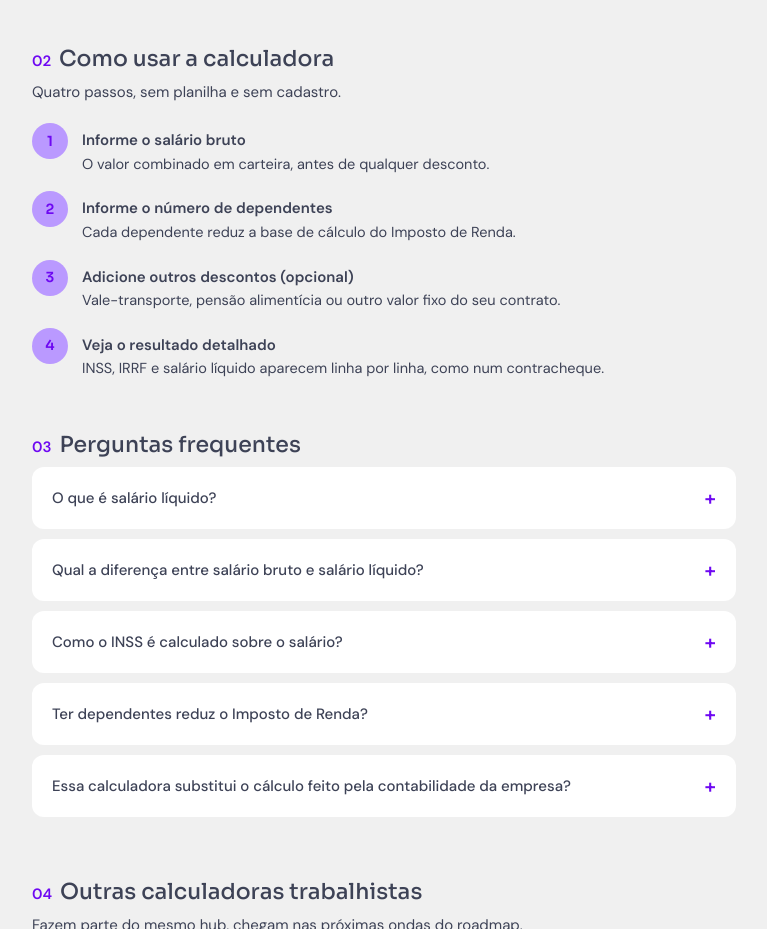
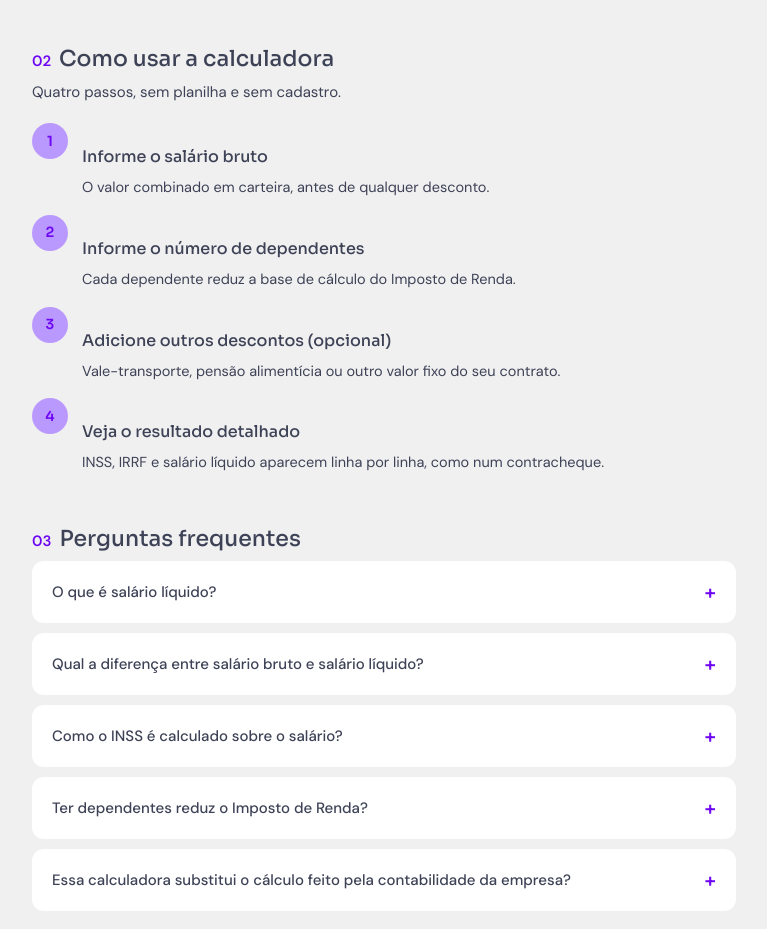
Before and after one commit to BrunoAires22/teste_SEO_cloudwalk, a plain HTML site: page index.html in a window 1280 px wide. Shown: the part 1820-2749 px from the top of the page, without its empty margins (256-1023 px from the left). Drawn offline with Linux system fonts and the light colour scheme.

Commit message:
Change headings from h4 to h3 in index.html

```diff
--- a/index.html
+++ b/index.html
@@ -329,25 +329,25 @@
       <ol class="steps">
         <li>
           <div>
-            <h4>Informe o salário bruto</h4>
+            <h3>Informe o salário bruto</h3>
             <p>O valor combinado em carteira, antes de qualquer desconto.</p>
           </div>
         </li>
         <li>
           <div>
-            <h4>Informe o número de dependentes</h4>
+            <h3>Informe o número de dependentes</h3>
             <p>Cada dependente reduz a base de cálculo do Imposto de Renda.</p>
           </div>
         </li>
         <li>
           <div>
-            <h4>Adicione outros descontos (opcional)</h4>
+            <h3>Adicione outros descontos (opcional)</h3>
             <p>Vale-transporte, pensão alimentícia ou outro valor fixo do seu contrato.</p>
           </div>
         </li>
         <li>
           <div>
-            <h4>Veja o resultado detalhado</h4>
+            <h3>Veja o resultado detalhado</h3>
             <p>INSS, IRRF e salário líquido aparecem linha por linha, como num contracheque.</p>
           </div>
         </li>
```
